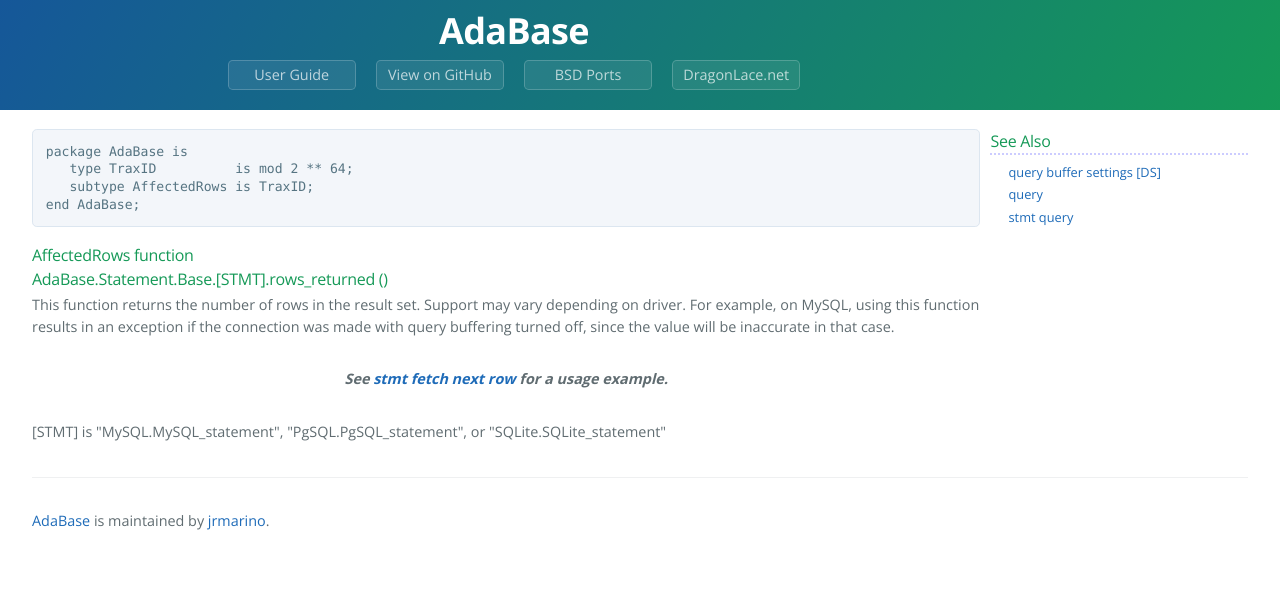
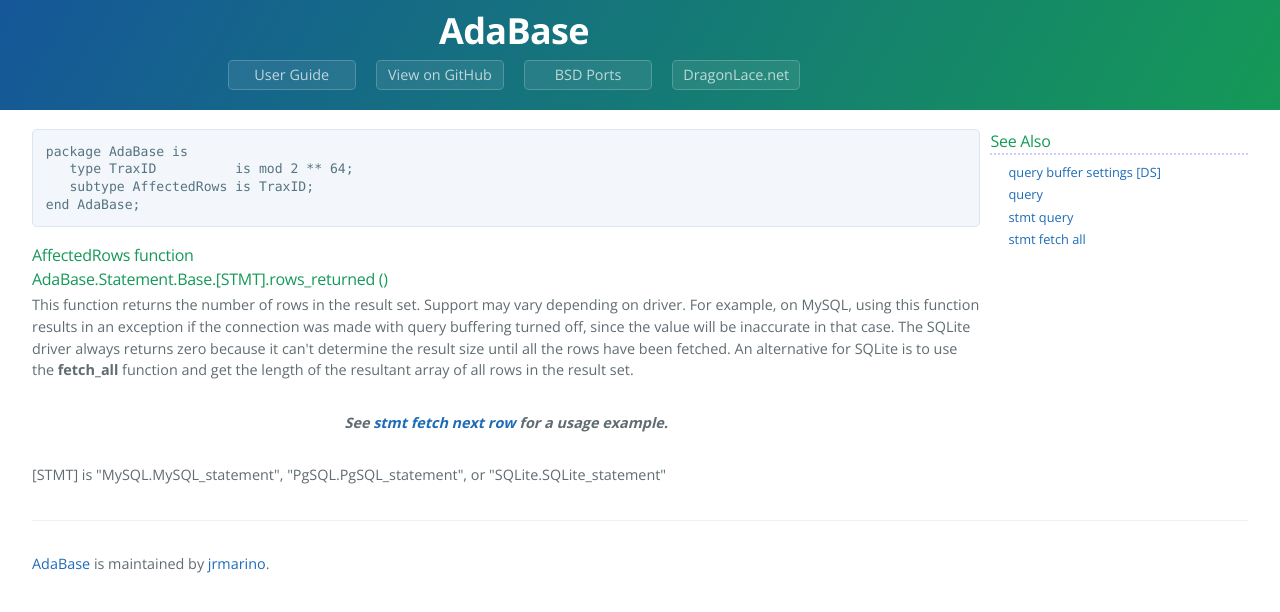
Before and after one commit to jrmarino/AdaBase, a Jekyll site: the page built from stmt_rows_returned.md, in a window 1280 px wide. Shown: the top 612 px of the page. Built offline with Jekyll 4.4.1, drawn with Linux system fonts in a browser that asks for light colours.

Commit message:
update rows return documentation (SQLite)

```diff
--- a/stmt_rows_returned.md
+++ b/stmt_rows_returned.md
@@ -15,7 +15,10 @@
 This function returns the number of rows in the result set. Support may vary
 depending on driver.  For example, on MySQL, using this function results in an
 exception if the connection was made with query buffering turned off, since
-the value will be inaccurate in that case.
+the value will be inaccurate in that case.  The SQLite driver always returns
+zero because it can't determine the result size until all the rows have been
+fetched.  An alternative for SQLite is to use the <b>fetch_all</b> function
+and get the length of the resultant array of all rows in the result set.
 </p>
 <br/>
 <p class="caption">See {{ page.fetch_next }} for a usage example.</p>
@@ -28,5 +31,6 @@
     <li>{{ page.trait_buffers }}</li>
     <li>{{ page.query }}</li>
     <li>{{ page.stmt_query }}</li>
+    <li>{{ page.fetch_all }}</li>
   </ul>
 </div>
```
